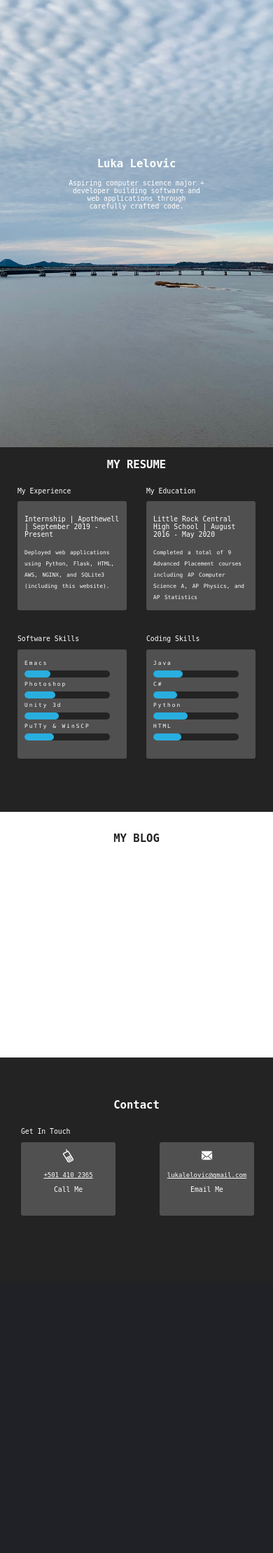
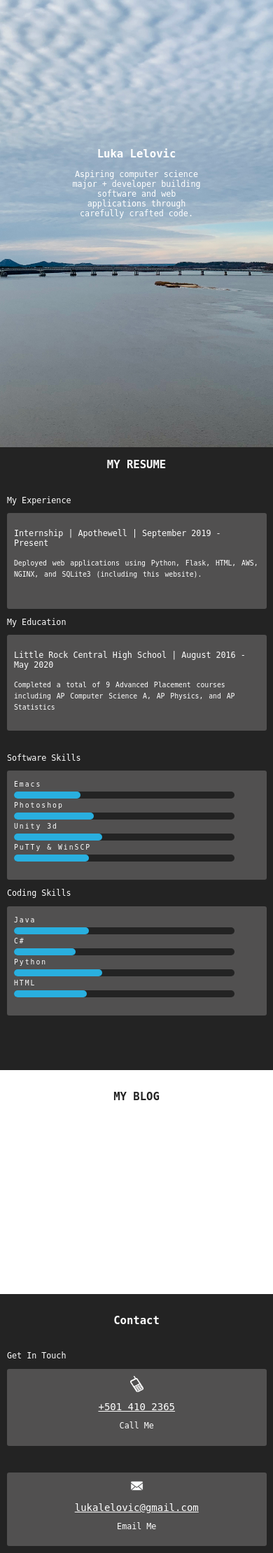
Before and after one commit to lukalelovic/Personal-Portfolio-Blog, a Flask app: page / in a window 390 px wide. Shown: the part 161-2380 px from the top of the page at 70% size. Before the commit the page ends 1898 px from the top, so only its background shows below. Run offline with Flask 2, Linux system fonts and the light colour scheme; data that the repository does not hold is empty; some libraries are stand-ins or nearby versions.

Commit message:
Mobile Support Commit

```diff
--- a/app/static/main.css
+++ b/app/static/main.css
@@ -317,10 +317,10 @@ a:hover { color: rgb(76, 76, 76); }
 @media only screen and (max-width: 1200px) {
     h1, h2, h3, h4, h5, h6 { font-size: 4vw; }
 
-    p { font-size: 2.5vw; }
+    p { font-size: 3vw; }
 
     span, li, a, label {
-        font-size: 2vw;
+        font-size: 2.5vw;
         margin: 0;
     }
 
@@ -336,15 +336,31 @@ a:hover { color: rgb(76, 76, 76); }
 
     .landing-img { object-fit: cover; }
 
-    #Resume .info-box {
-        min-height: 40vw;
-        margin-bottom: 25px;
+    .info-box {
+        min-height: 35vw;
+        margin-bottom: 2px;
         margin-top: 0;
+        width: auto;
     }
 
     .info-box { border: 0; }
 
-    #Blog { height: 90vw; margin-top: 125vw; }
+    .align-left {
+        margin: 10px;
+        width: 95%;
+    }
+
+    .align-right {
+        margin: 10px;
+        width: 95%;
+        float: none;
+    }
+
+    #Blog {
+        height: 90vw;
+        margin-top: 20vw;
+        height: 82vw;
+    }
 
     .b-box { margin: 1vw; }
 
@@ -353,15 +369,6 @@ a:hover { color: rgb(76, 76, 76); }
         height: 35vw;
     }
 
-    .align-left {
-        width: 40%;
-        float: left;
-    }
-
-    .align-right {
-        width: 40%;
-        float: right;
-    }
     #Post p {
         font-size: 2.3vw;
     }
@@ -370,14 +377,27 @@ a:hover { color: rgb(76, 76, 76); }
         font-size: 2.3vw;
     }
 
-    .progress-back { margin: 0; }
+    .progress-back {
+        margin: 0;
+        width: 90%;
+        height: 10px;
+    }
 
-    #Contact { margin: 10px; }
+    .progress-bar {
+        margin: 0px;
+        width: 100%;
+        height: 10px;
+    }
 
-    #Contact .info-box { min-height: 105px; min-width: 135px; margin-bottom: 25vw; }
+    #Contact { margin: 0; padding: 0; }
 
-    #Contact .align-left { margin-left: 0; }
-    #Contact .align-right { margin-right: 0; }
+    #Contact .info-box {
+        min-height: 20vw;
+    }
+
+    #Contact a {
+        font-size: 14px;
+    }
 
     .contact-text a {
         font-size: 2.3vw;
@@ -385,12 +405,12 @@ a:hover { color: rgb(76, 76, 76); }
     }
 
     .contact-phone {
-        width: 4vw;
-        height: 5vw;
+        width: 5vw;
+        height: 6vw;
     }
 
     .contact-email {
-        width: 4.5vw;
+        width: 5vw;
         height: 4vw;
         margin: 2px;
     }
```
